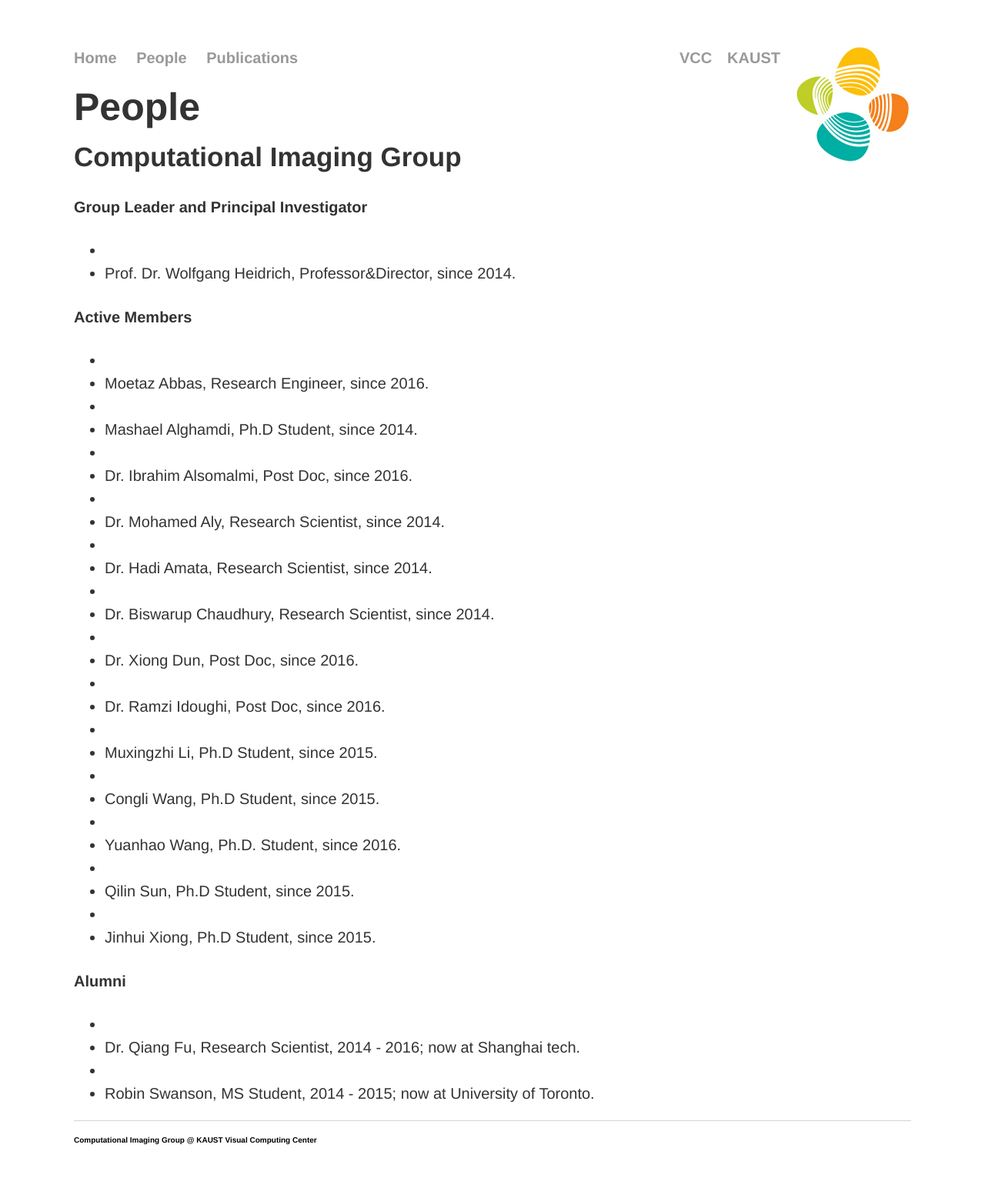
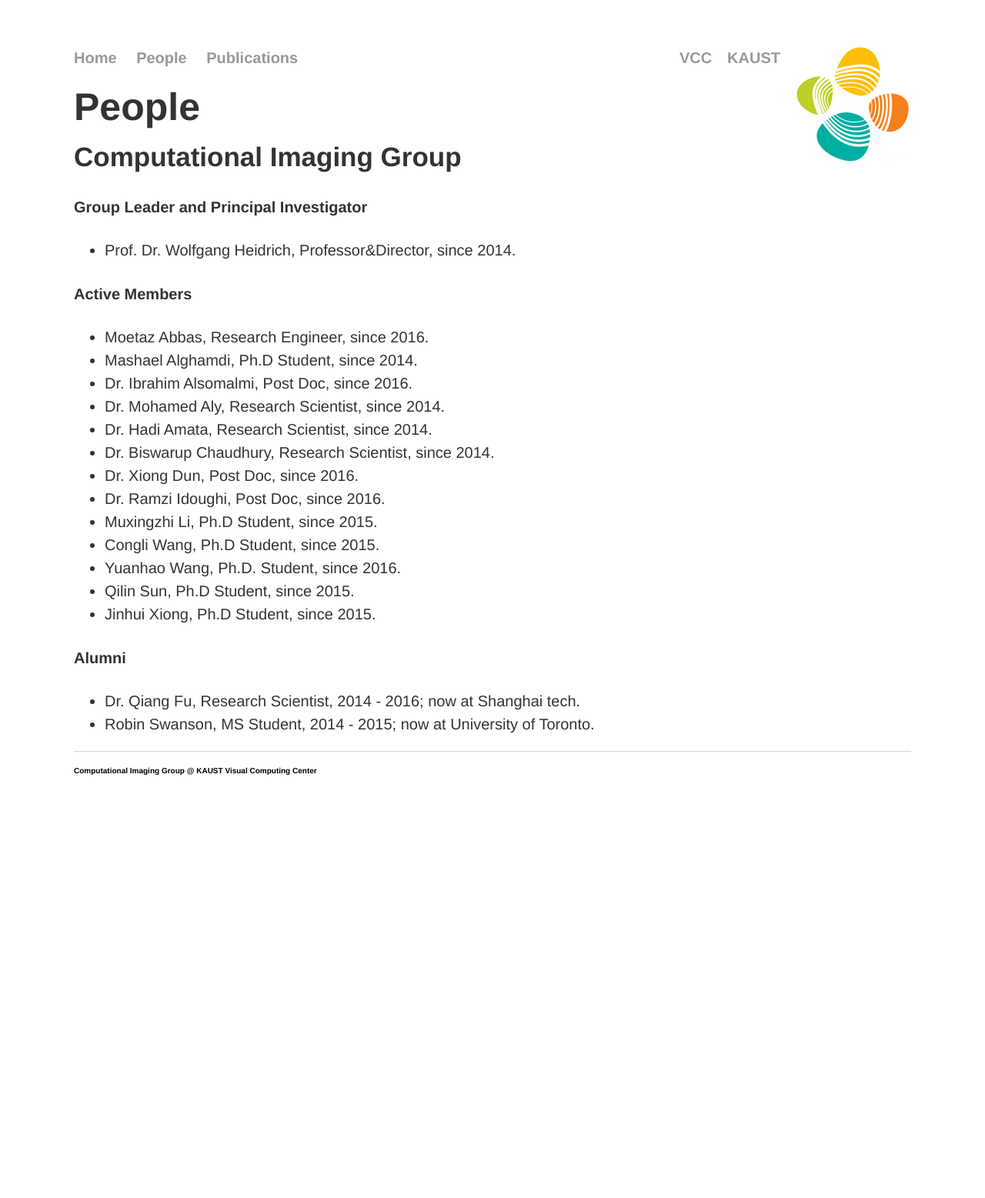
Before and after one commit to vccimaging/vccimaging.github.io, a Jekyll site: the page built from people.html, in a window 1280 px wide. Shown: the whole page at 77% size. Built offline with Jekyll 4.4.1, drawn with Linux system fonts in a browser that asks for light colours; after the commit the page ends 1077 px from its top, so only the background shows below that.

Commit message:
Update formatperson.html

```diff
--- a/_includes/formatperson.html
+++ b/_includes/formatperson.html
@@ -4,13 +4,10 @@
 
 {% for file in site.static_files %}
 {% if file.path == pubflag %}
-<li>{{weburl}}</li>
   {% capture weburl %}People/{{include.person.id}}/{% endcapture %}
   {% break %}
 {% endif %}
 {% endfor %}
-
-<li>{{webpage}}</li>
 
 <li>{% if weburl %}<a href="{{weburl}}">{% endif %}{{ include.person.title }} {{ include.person.name }}{% if weburl %}</a>{% endif %},
   {{ include.person.position }},
```
